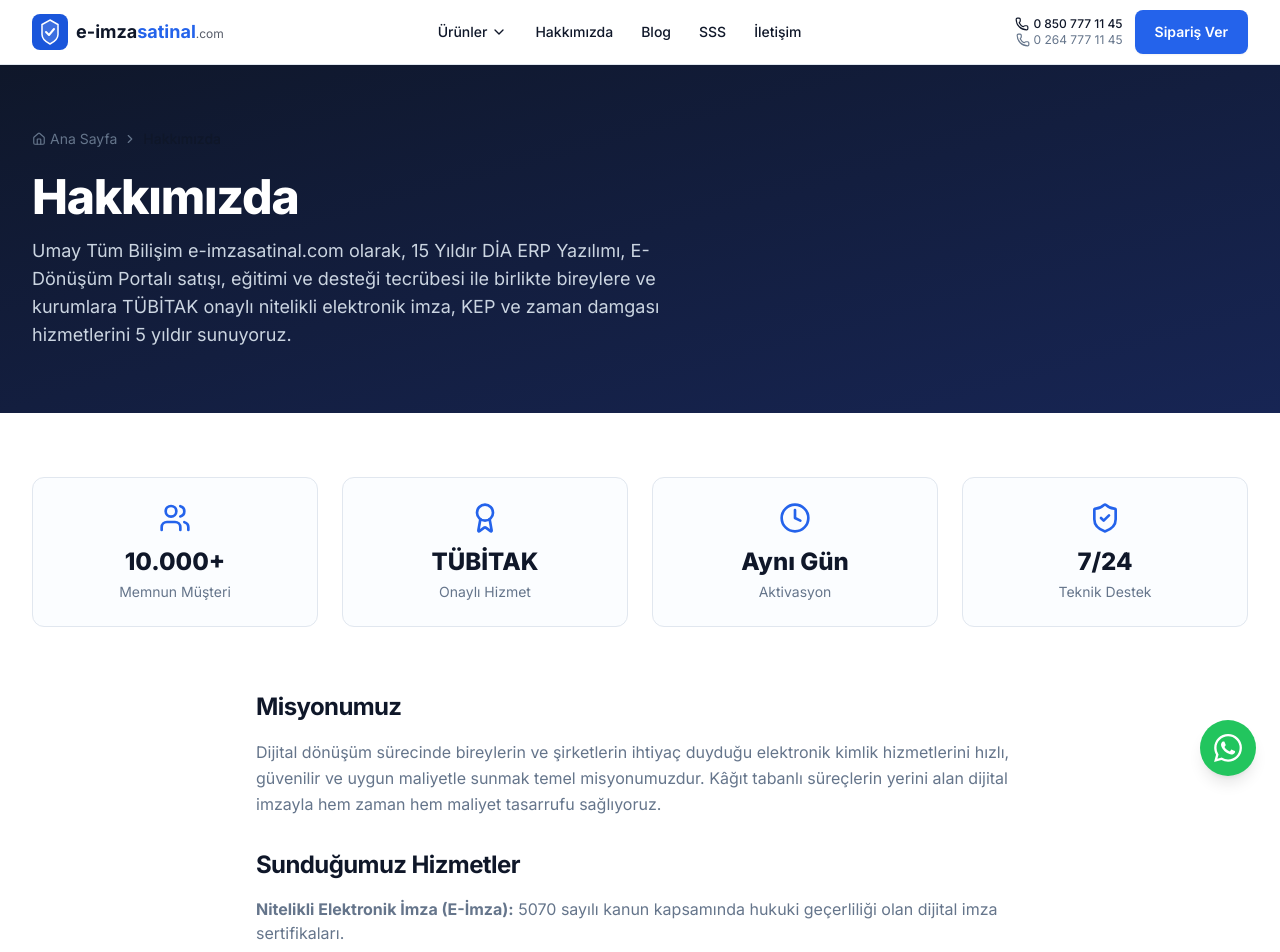
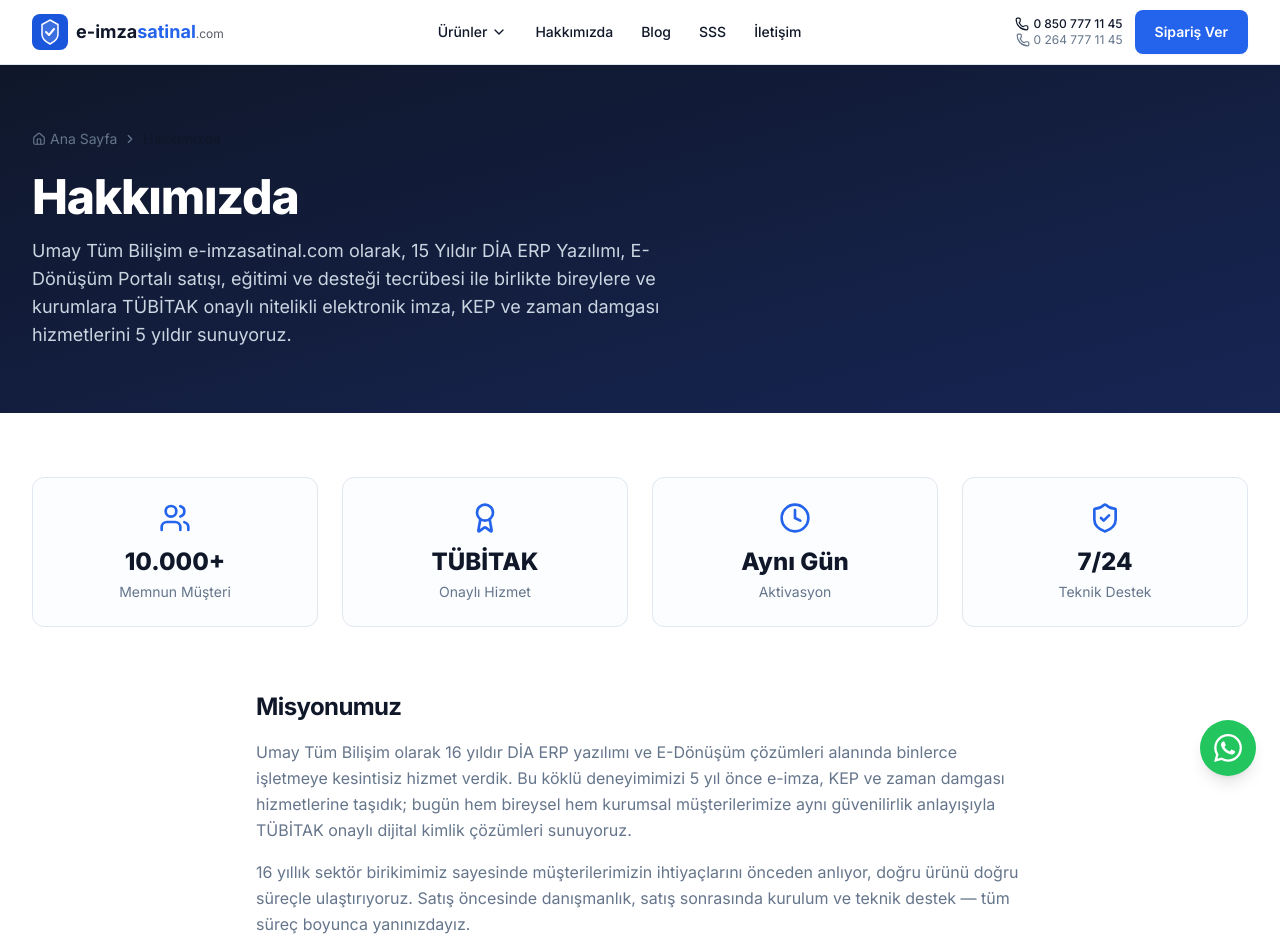
Before and after one commit to umaybilisim/eimzasatinalcomtr, a Next.js app: page /hakkimizda in a window 1280 px wide. Shown: the top 952 px of the page. Built offline with nearby package versions, Linux system fonts and the light colour scheme.

Commit message:
Misyonumuz metni tecrübe vurgusuyla güncellendi

```diff
--- a/app/hakkimizda/page.tsx
+++ b/app/hakkimizda/page.tsx
@@ -51,7 +51,10 @@
           <div className="prose prose-slate max-w-3xl mx-auto">
             <h2 className="text-2xl font-bold text-foreground">Misyonumuz</h2>
             <p className="text-muted-foreground leading-relaxed mt-4">
-              Dijital dönüşüm sürecinde bireylerin ve şirketlerin ihtiyaç duyduğu elektronik kimlik hizmetlerini hızlı, güvenilir ve uygun maliyetle sunmak temel misyonumuzdur. Kâğıt tabanlı süreçlerin yerini alan dijital imzayla hem zaman hem maliyet tasarrufu sağlıyoruz.
+              Umay Tüm Bilişim olarak 16 yıldır DİA ERP yazılımı ve E-Dönüşüm çözümleri alanında binlerce işletmeye kesintisiz hizmet verdik. Bu köklü deneyimimizi 5 yıl önce e-imza, KEP ve zaman damgası hizmetlerine taşıdık; bugün hem bireysel hem kurumsal müşterilerimize aynı güvenilirlik anlayışıyla TÜBİTAK onaylı dijital kimlik çözümleri sunuyoruz.
+            </p>
+            <p className="text-muted-foreground leading-relaxed mt-4">
+              16 yıllık sektör birikimimiz sayesinde müşterilerimizin ihtiyaçlarını önceden anlıyor, doğru ürünü doğru süreçle ulaştırıyoruz. Satış öncesinde danışmanlık, satış sonrasında kurulum ve teknik destek — tüm süreç boyunca yanınızdayız.
             </p>
             <h2 className="text-2xl font-bold text-foreground mt-8">Sunduğumuz Hizmetler</h2>
             <ul className="text-muted-foreground mt-4 space-y-2">
```
